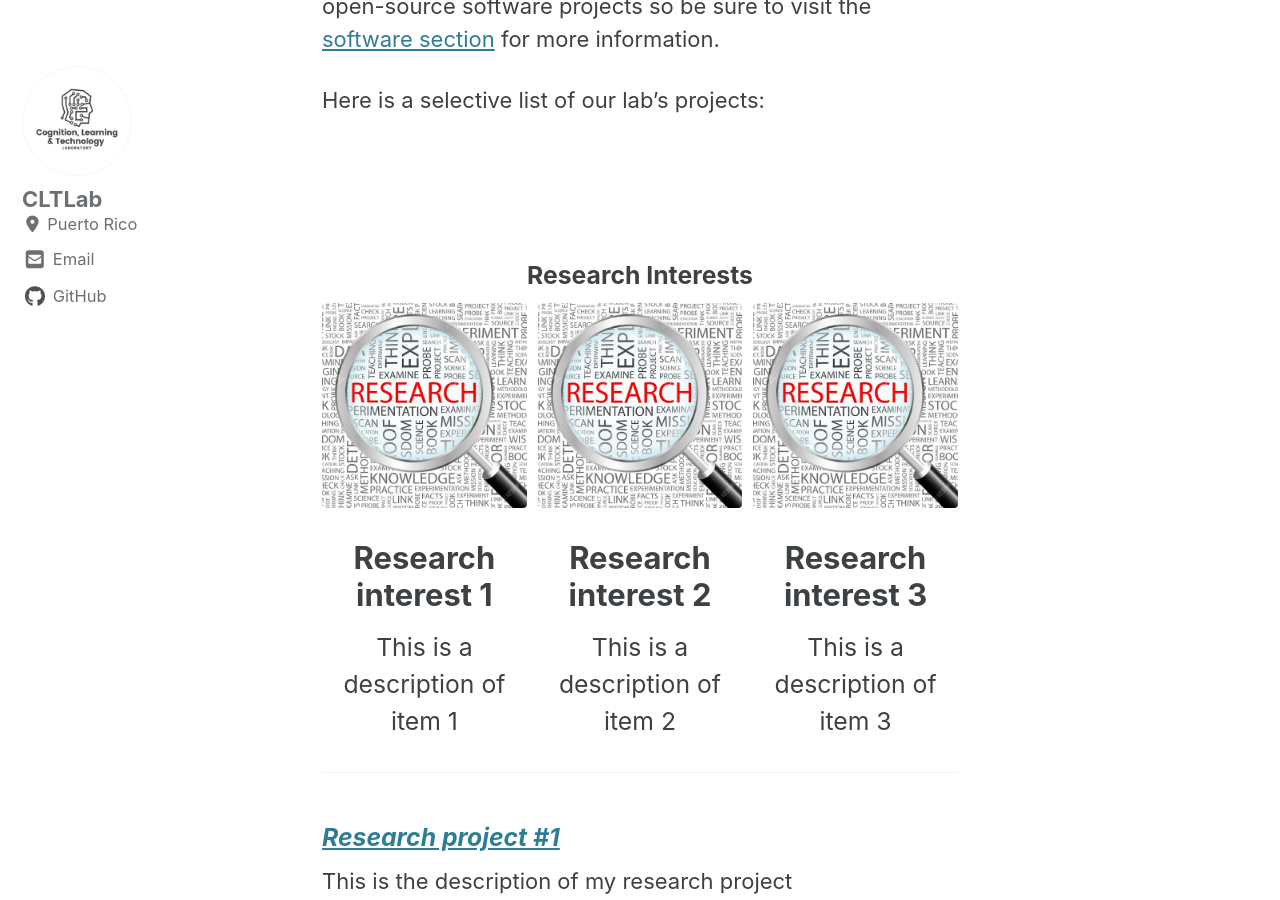
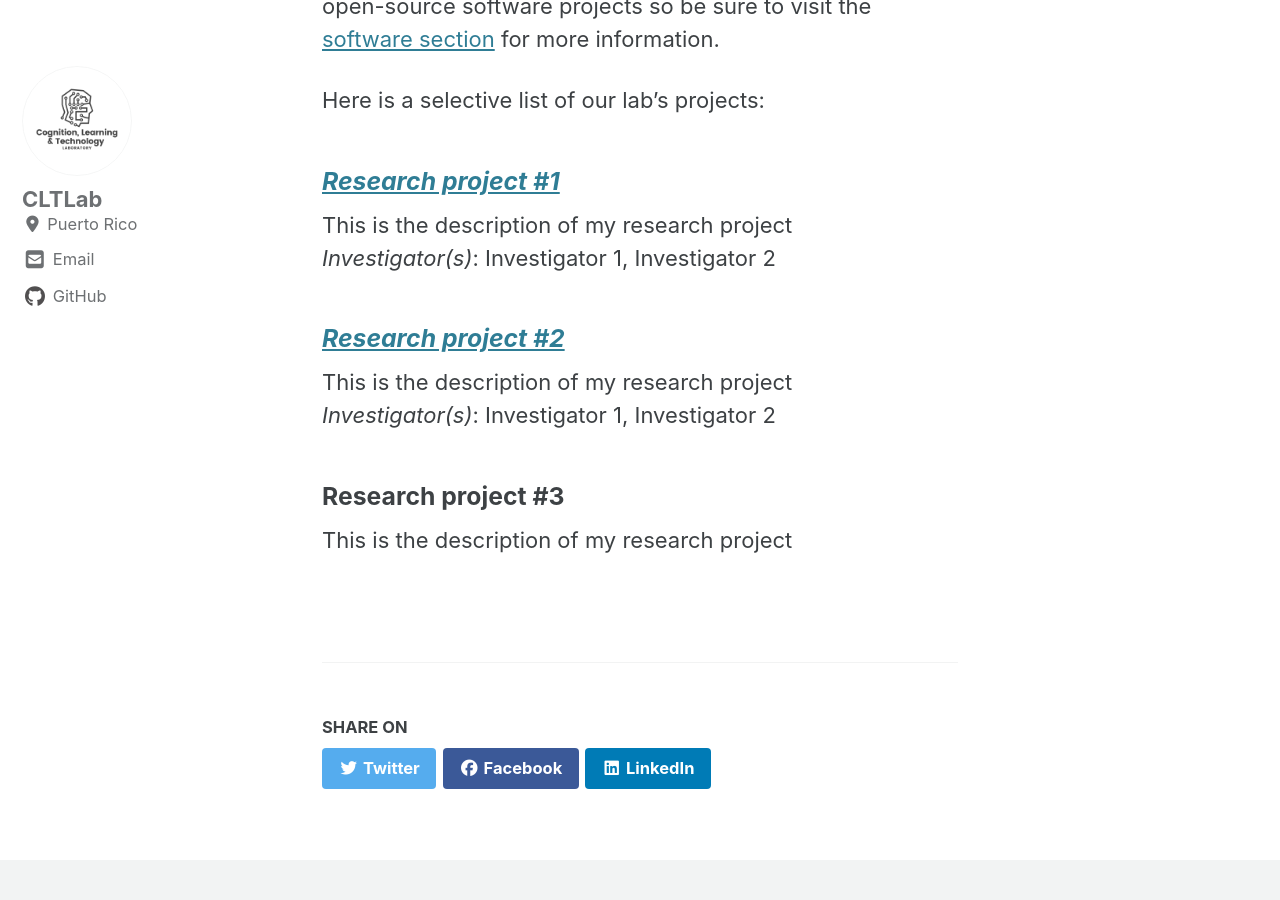
Before and after one commit to cognition-health-technology-lab/chtlab.github.io, a Jekyll site: the page built from _pages/research.md, in a window 1280 px wide and 900 px high, scrolled down 2164 px. Built offline with Jekyll 4.4.1, drawn with Linux system fonts in a browser that asks for light colours; cached includes are drawn as plain includes; nearby versions of some CDN libraries; a style sheet for code colours, icons or effects is not loaded; part of the change alters nothing that is shown.

Commit message:
Disable featured row

```diff
--- a/_pages/research.md
+++ b/_pages/research.md
@@ -5,23 +5,23 @@ permalink: /research/
 layout: research
 
 # Delete next lines if you prefer not to have a feature row
-feature_row_title: Research Interests
-feature_row:
-  - image_path: /images/p1.jpg
-    alt: "Research interest 1"
-    title: "Research interest 1"
-    excerpt:
-        "This is a description of item 1"
-  - image_path: /images/p1.jpg
-    alt: "Research interest 2"
-    title: "Research interest 2"
-    excerpt:
-        "This is a description of item 2"
-  - image_path: /images/p1.jpg
-    alt: "Research interest 3"
-    title: "Research interest 3"
-    excerpt:
-        "This is a description of item 3"
+# feature_row_title: Research Interests
+# feature_row:
+#   - image_path: /images/p1.jpg
+#     alt: "Research interest 1"
+#     title: "Research interest 1"
+#     excerpt:
+#         "This is a description of item 1"
+#   - image_path: /images/p1.jpg
+#     alt: "Research interest 2"
+#     title: "Research interest 2"
+#     excerpt:
+#         "This is a description of item 2"
+#   - image_path: /images/p1.jpg
+#     alt: "Research interest 3"
+#     title: "Research interest 3"
+#     excerpt:
+#         "This is a description of item 3"
 # Delete the previous lines if you prefer not to have a feature row
 ---
 
@@ -45,9 +45,9 @@ We develop software tools that improve the way scientists study neuropsychologic
 Here is a selective list of our lab’s projects:
 
 <!-- Delete next line if you prefer not to have a feature row. -->
-<br />
+<!-- <br />
 <br />
 {% if page.feature_row %}
   {% include feature_row %}
-{% endif %}
+{% endif %} -->
 <!-- Delete previous lines if you prefer not to have a feature row. -->
```
